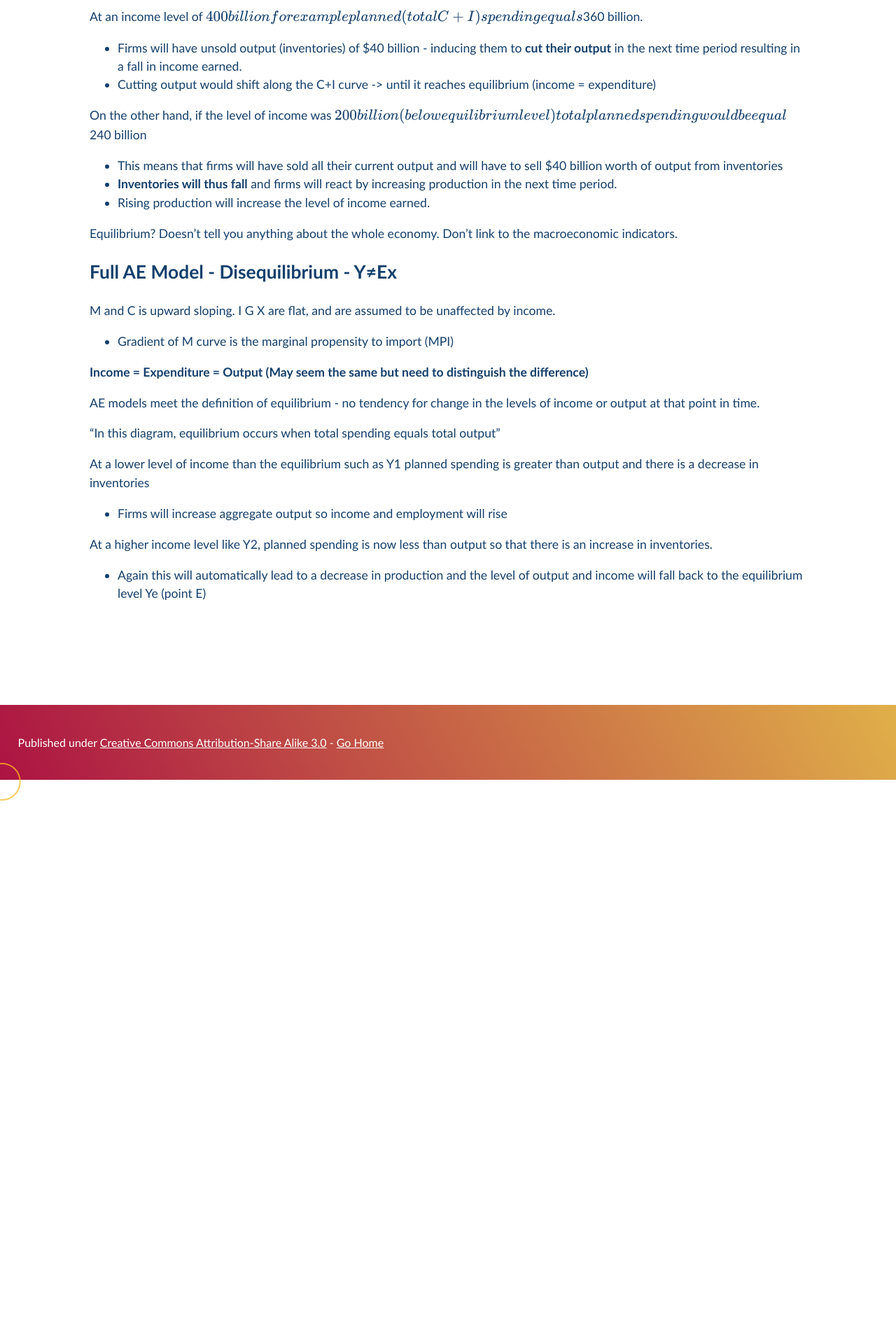
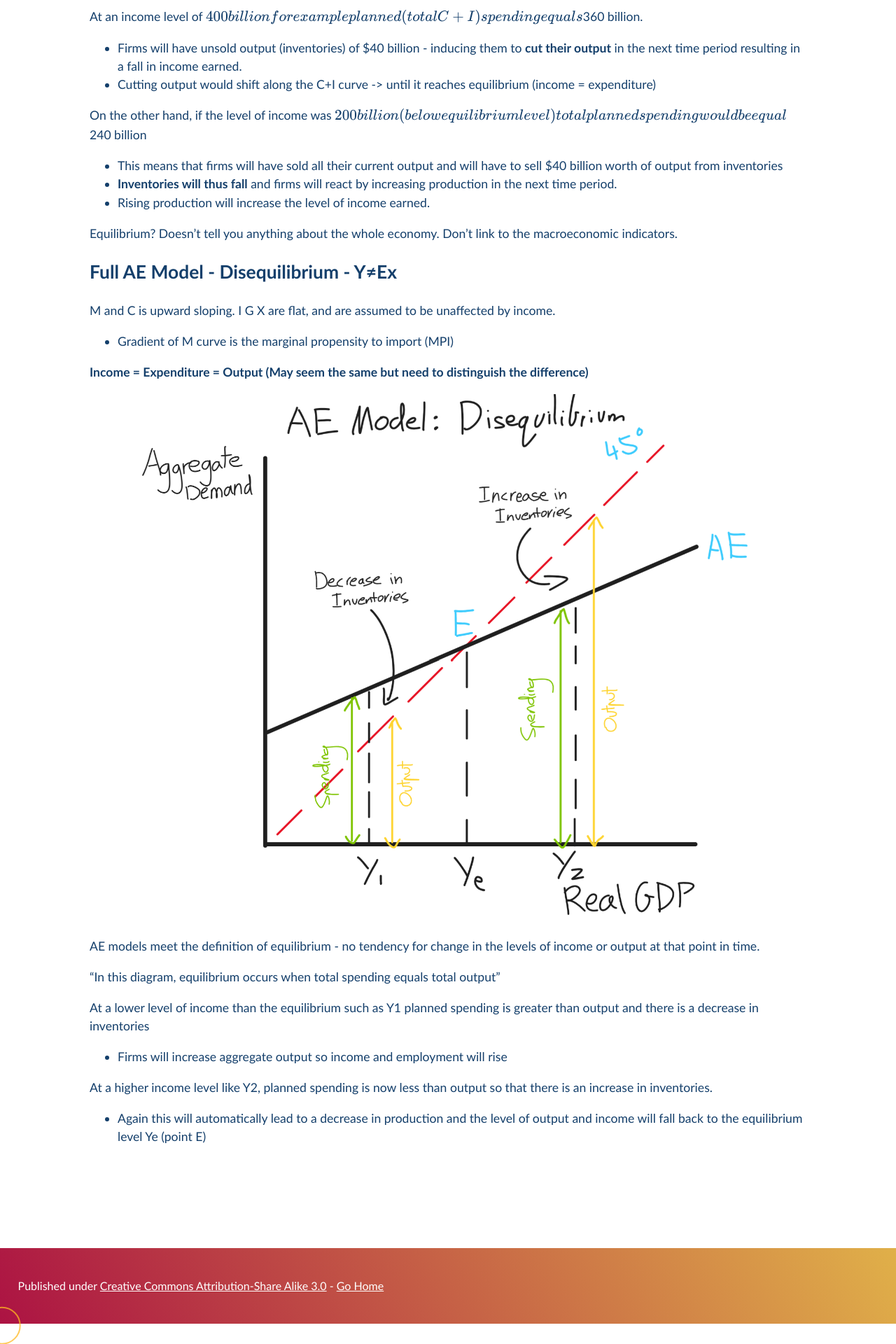
Before and after one commit to Pi-thagoras/the-chicken-pen, a Jekyll site: the page built from economics/econs_year_12/AE-Model.md, in a window 1280 px wide. Shown: the part 1844-3764 px from the top of the page at 70% size. Built offline with Jekyll 4.4.1, drawn with Linux system fonts in a browser that asks for light colours; before the commit the page ends 2988 px from its top, so only the background shows below that.

Commit message:
disequilibrium graph

```diff
--- a/economics/econs_year_12/AE-Model.md
+++ b/economics/econs_year_12/AE-Model.md
@@ -69,6 +69,8 @@
 
 **Income = Expenditure = Output (May seem the same but need to distinguish the difference)**
 
+<image src="/the-chicken-pen/assets/AE_Disequilibrium.png" alt="Disequilibrium Graph" width=900px />
+
 AE models meet the definition of equilibrium - no tendency for change in the levels of income or output at that point in time.
 
 "In this diagram, equilibrium occurs when total spending equals total output"
```
Also changed, not shown: assets/AE_Disequilibrium.png (added).
